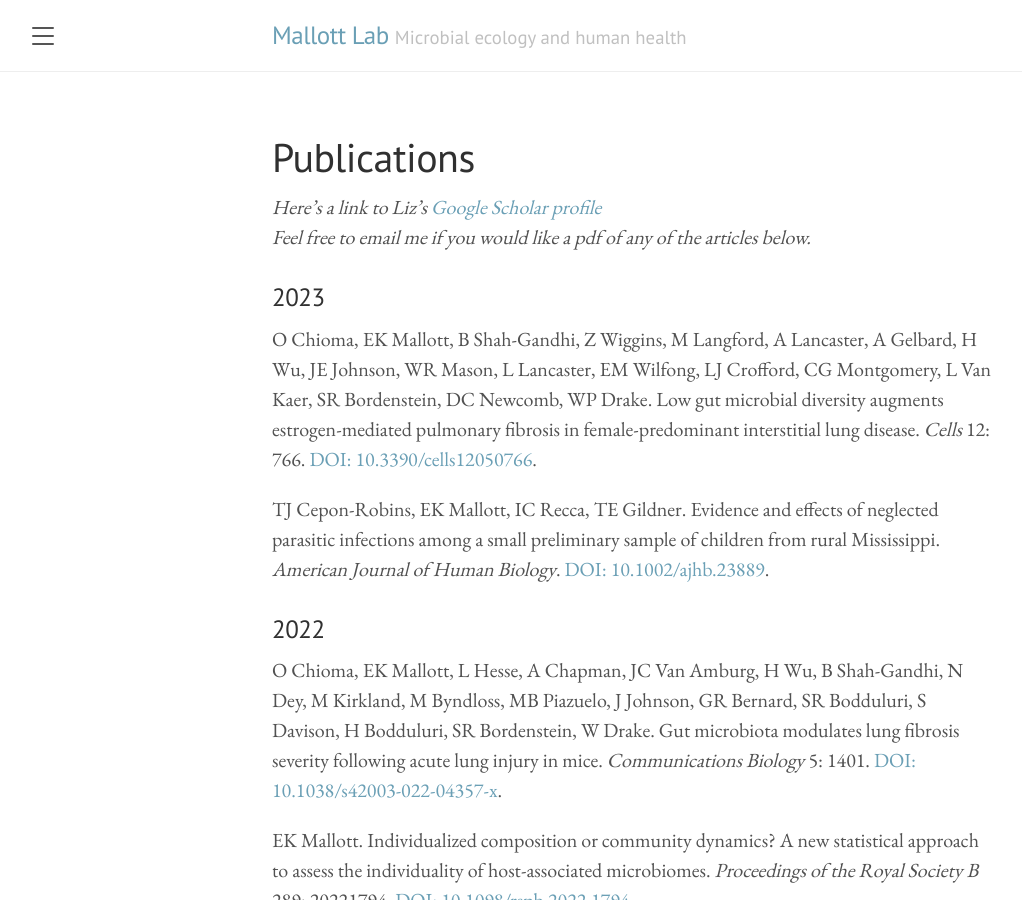
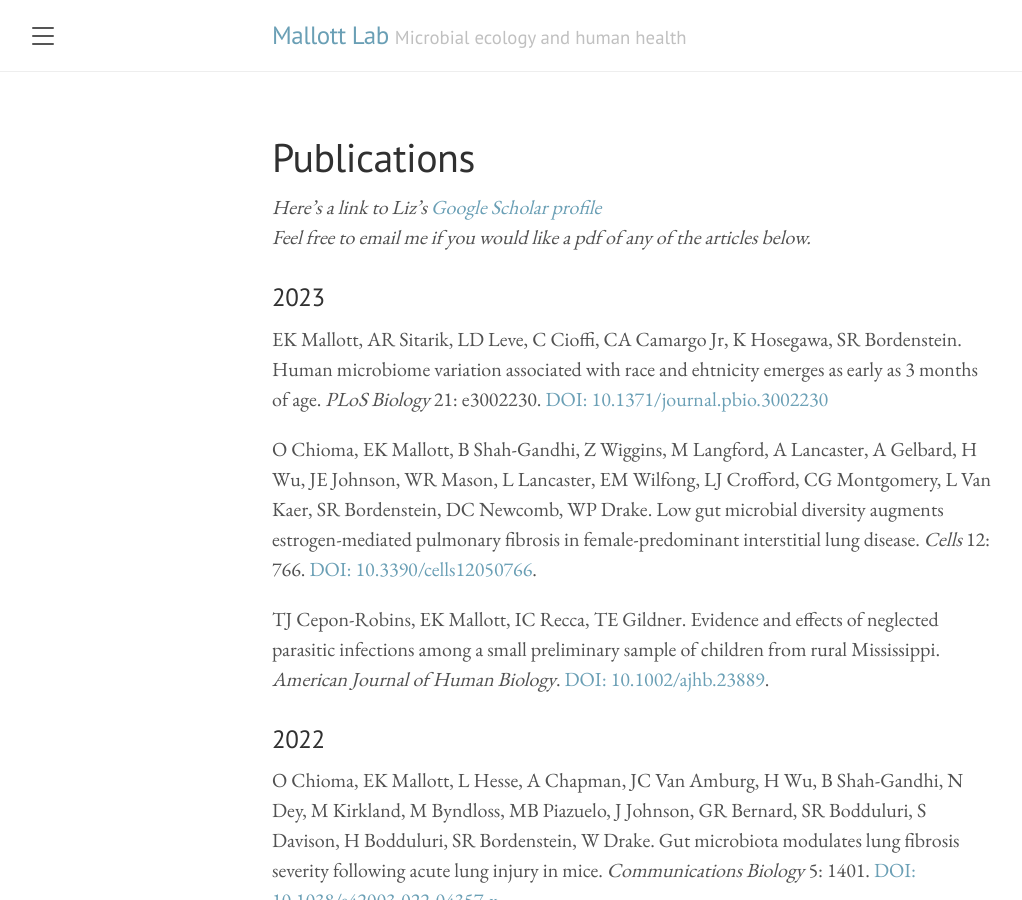
Before and after one commit to Mallott-Lab/Mallott-Lab.github.io, a Jekyll site: the page built from publications.md, in a window 1280 px wide and 900 px high. Shown: the whole window, without its empty margins (8-1030 px from the left). Built offline with Jekyll 4.4.1, drawn with Linux system fonts in a browser that asks for light colours.

Commit message:
Adding lab picture and updating publications

```diff
--- a/publications.md
+++ b/publications.md
@@ -6,7 +6,9 @@ title: Publications
 *Feel free to email me if you would like a pdf of any of the articles below.*
 
 ### 2023
-O Chioma, EK Mallott, B Shah-Gandhi, Z Wiggins, M Langford, A Lancaster, A Gelbard, H Wu, JE Johnson, WR Mason, L Lancaster, EM Wilfong, LJ Crofford, CG Montgomery, L Van Kaer, SR Bordenstein, DC Newcomb, WP Drake. Low gut microbial diversity augments estrogen-mediated pulmonary fibrosis in female-predominant interstitial lung disease. *Cells* 12: 766. [DOI: 10.3390/cells12050766](https:doi.org/10.3390/cells12050766).
+EK Mallott, AR Sitarik, LD Leve, C Cioffi, CA Camargo Jr, K Hosegawa, SR Bordenstein. Human microbiome variation associated with race and ehtnicity emerges as early as 3 months of age. *PLoS Biology* 21: e3002230. [DOI: 10.1371/journal.pbio.3002230](https://doi.org/10.1371/journal.pbio.3002230)
+
+O Chioma, EK Mallott, B Shah-Gandhi, Z Wiggins, M Langford, A Lancaster, A Gelbard, H Wu, JE Johnson, WR Mason, L Lancaster, EM Wilfong, LJ Crofford, CG Montgomery, L Van Kaer, SR Bordenstein, DC Newcomb, WP Drake. Low gut microbial diversity augments estrogen-mediated pulmonary fibrosis in female-predominant interstitial lung disease. *Cells* 12: 766. [DOI: 10.3390/cells12050766](https://doi.org/10.3390/cells12050766).
 
 TJ Cepon-Robins, EK Mallott, IC Recca, TE Gildner. Evidence and effects of neglected parasitic infections among a small preliminary sample of children from rural Mississippi. *American Journal of Human Biology*. [DOI: 10.1002/ajhb.23889](https://doi.org/10.1002/ajhb.23889).
 
```
Also changed, not shown: joining.md (+2 -0 lines), 1 other file.
